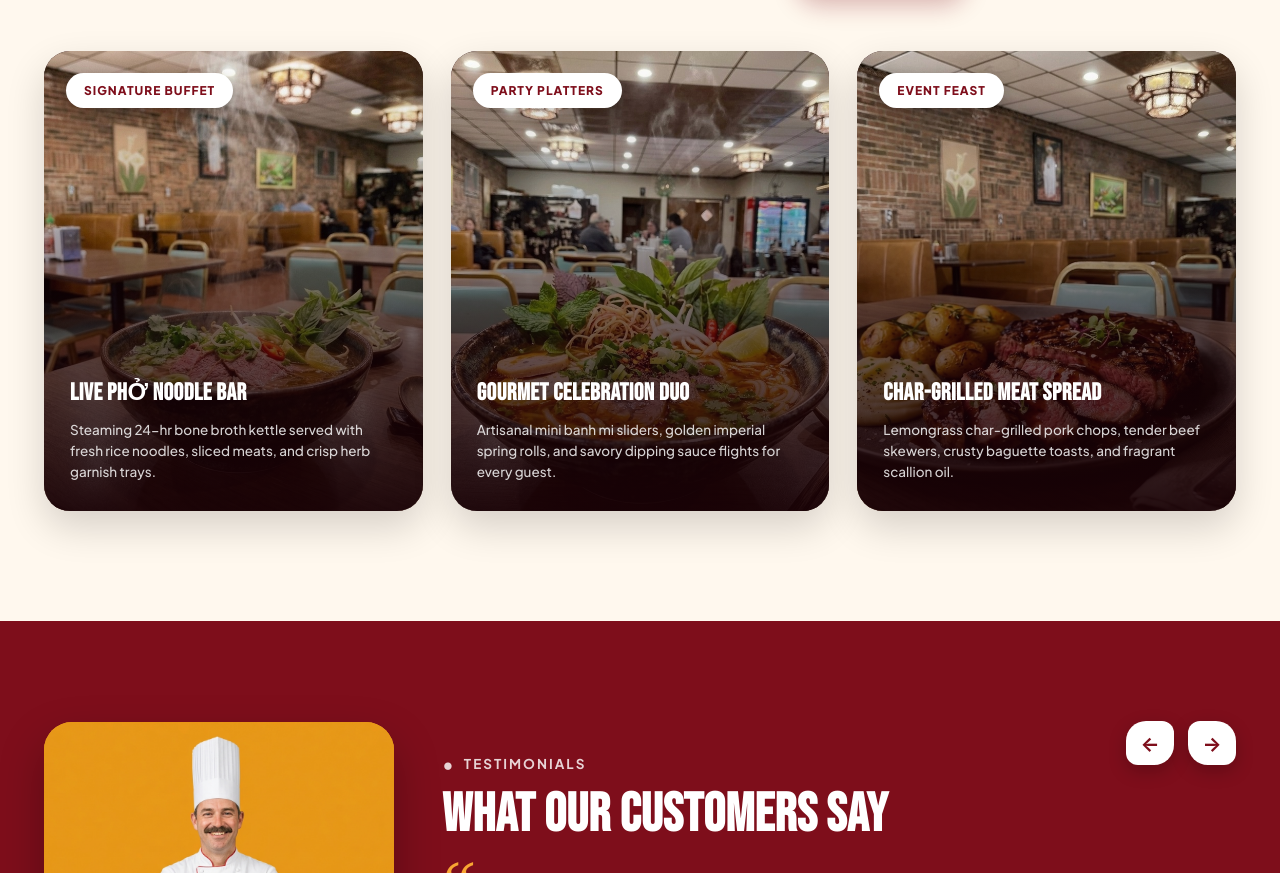
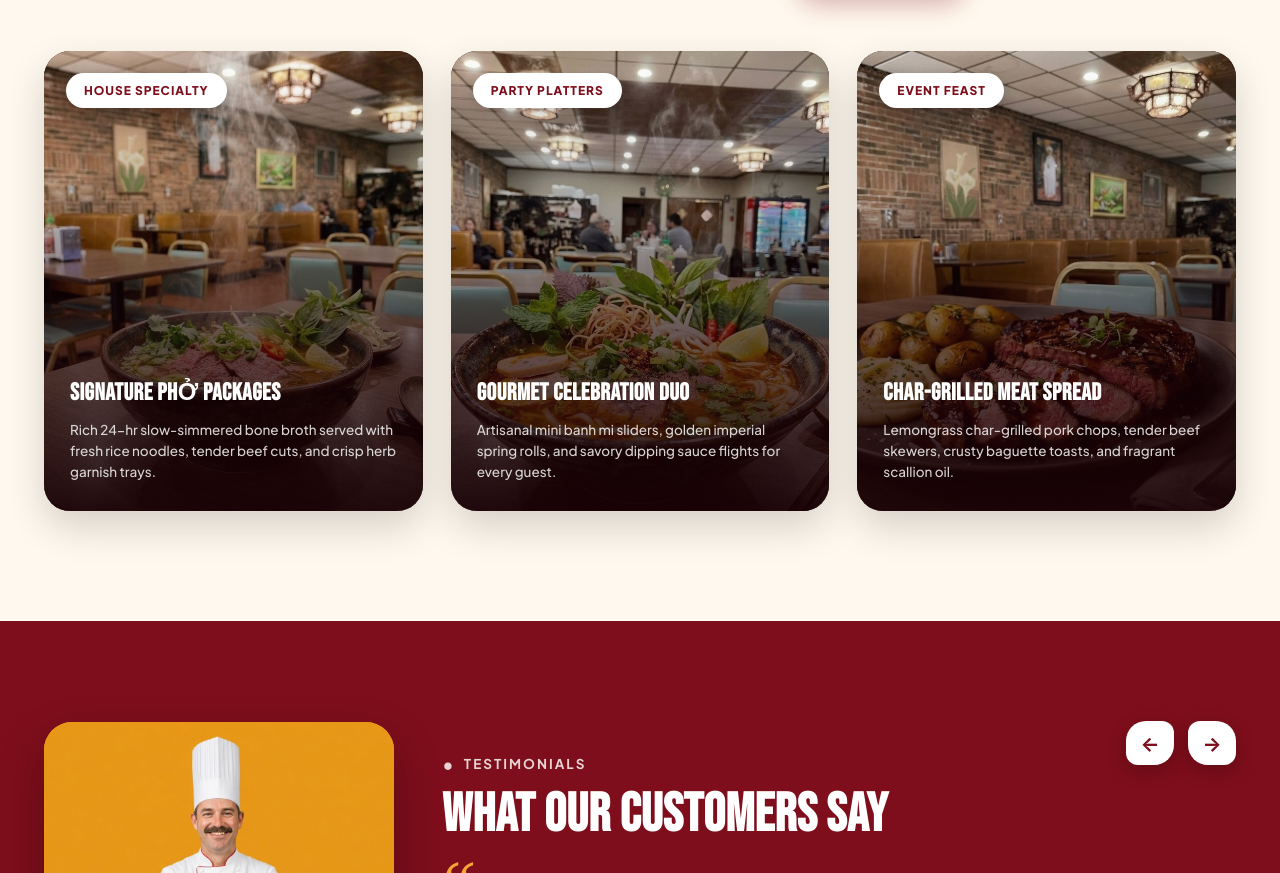
Before and after one commit to ngyenpaul31may/PhoSydney, a plain HTML site: page src/index.html in a window 1280 px wide. Shown: the part 5063-5936 px from the top of the page. Drawn offline with nearby package versions, Linux system fonts and the light colour scheme; a web font is replaced by a local one.

Commit message:
content(catering): replace buffet wording with Signature Pho Packages

```diff
--- a/src/index.html
+++ b/src/index.html
@@ -1563,21 +1563,21 @@
 
         <!-- 3 Full-Bleed Catering Cards Grid -->
         <div class="catering-grid">
-          <!-- Card 1: Live Phở Station -->
+          <!-- Card 1: Signature Phở Catering -->
           <article class="catering-card">
             <img
               src="assets/images/signature-pho-dish.jpg"
-              alt="Authentic Live Phở Banquet Catering Station"
+              alt="Authentic Signature Phở Catering Package"
               class="catering-card-img"
               loading="lazy"
             />
             <div class="catering-card-overlay"></div>
-            <span class="catering-badge">Signature Buffet</span>
+            <span class="catering-badge">House Specialty</span>
             <div class="catering-card-content">
-              <h3 class="catering-card-title">LIVE PHỞ NOODLE BAR</h3>
+              <h3 class="catering-card-title">SIGNATURE PHỞ PACKAGES</h3>
               <p class="catering-card-desc">
-                Steaming 24-hr bone broth kettle served with fresh rice noodles,
-                sliced meats, and crisp herb garnish trays.
+                Rich 24-hr slow-simmered bone broth served with fresh rice noodles,
+                tender beef cuts, and crisp herb garnish trays.
               </p>
             </div>
           </article>
@@ -1899,7 +1899,7 @@
                 <p class="faq-answer-text">
                   Absolutely! We offer comprehensive catering packages for
                   celebrations, business luncheons, family reunions, and large
-                  events. From live Phở noodle soup buffet stations to artisanal
+                  events. From signature Phở catering packages to artisanal
                   bánh mì party trays and lemongrass char-grilled skewers, we tailor
                   our menu to your guests.
                 </p>
```
